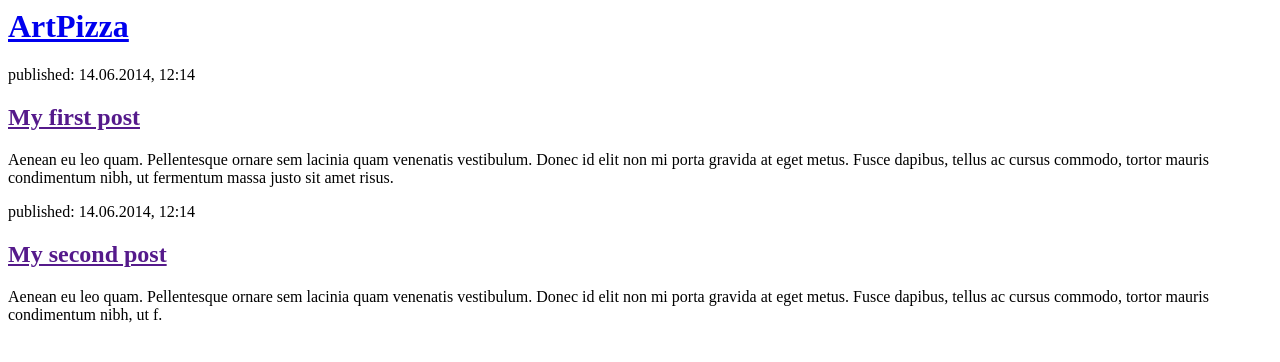
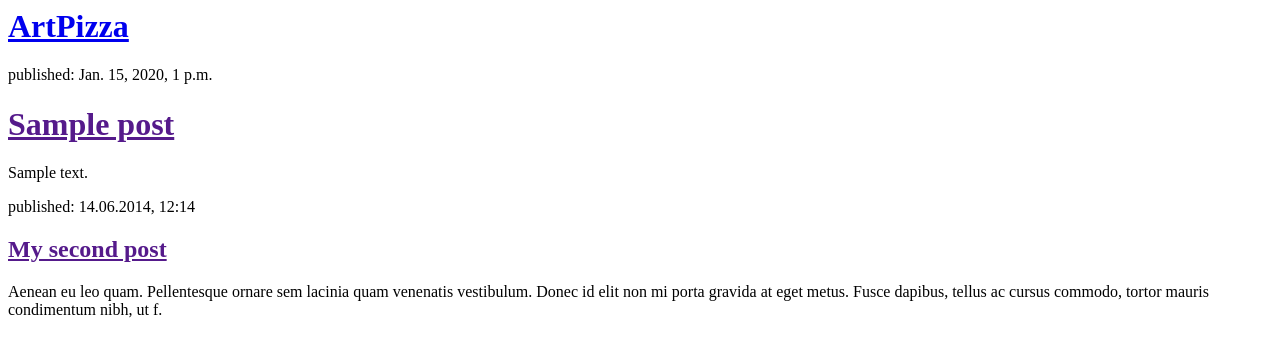
Before and after one commit to Ksarnax/ArtPizza, a Django app: template landing/templates/landing/post_list.html in a window 1280 px wide. Shown: the top 362 px of the page. Run offline with Django 3.2, Linux system fonts and the light colour scheme; the template is opened without the code that fills it: values that come from a table or form of the project are taken from there, others are empty; tables that the repository leaves empty hold one stand-in row (values such as "Sample post"); parts of the project's set-up code (start-up, migrations or seed data) failed here and were passed over.

Commit message:
Modified templates to display posts from database.

```diff
--- a/landing/models.py
+++ b/landing/models.py
@@ -3,14 +3,14 @@ from django.utils import timezone
 
 class Post(models.Model):
     author = models.ForeignKey('auth.User', on_delete = models.CASCADE)
-    title = models.CharField(max_length = 200)
+    title = models.CharField(max_length = 150)
     text = models.TextField()
     created_date = models.DateTimeField(default = timezone.now)
     published_date = models.DateTimeField(blank = True, null = True)
 
-def publish(self):
-    self.published_date = timezone.now()
-    self.save()
+    def publish(self):
+        self.published_date = timezone.now()
+        self.save()
 
-def __str__(self):
-    return self.title
+    def __str__(self):
+        return self.title
--- a/landing/templates/landing/post_list.html
+++ b/landing/templates/landing/post_list.html
@@ -5,15 +5,13 @@
     <body>
         <div>
             <h1><a href="/">ArtPizza</a></h1>
-        </div>
-
-        <div>
-            <p>published: 14.06.2014, 12:14</p>
-            <h2><a href="">My first post</a></h2>
-            <p>Aenean eu leo quam. Pellentesque ornare sem lacinia quam venenatis vestibulum. Donec id elit non mi porta gravida at eget metus. Fusce dapibus, tellus ac cursus commodo, tortor mauris condimentum nibh, ut fermentum massa justo sit amet risus.</p>
-        </div>
-
-        <div>
+            {% for post in posts %}
+              <div>
+                <p>published: {{ post.published_date }}</p>
+                <h1><a href="">{{ post.title }}</a></h1>
+                <p>{{ post.text|linebreaksbr }}</p>
+              </div>
+            {% endfor %}
             <p>published: 14.06.2014, 12:14</p>
             <h2><a href="">My second post</a></h2>
             <p>Aenean eu leo quam. Pellentesque ornare sem lacinia quam venenatis vestibulum. Donec id elit non mi porta gravida at eget metus. Fusce dapibus, tellus ac cursus commodo, tortor mauris condimentum nibh, ut f.</p>
--- a/landing/views.py
+++ b/landing/views.py
@@ -1,4 +1,7 @@
 from django.shortcuts import render
+from django.utils import timezone
+from .models import Post
 
 def post_list(request):
-    return render(request, 'landing/post_list.html', {})
+    posts = Post.objects.filter(published_date__lte=timezone.now()).order_by('published_date')
+    return render(request, 'landing/post_list.html', {'posts': posts})
```
